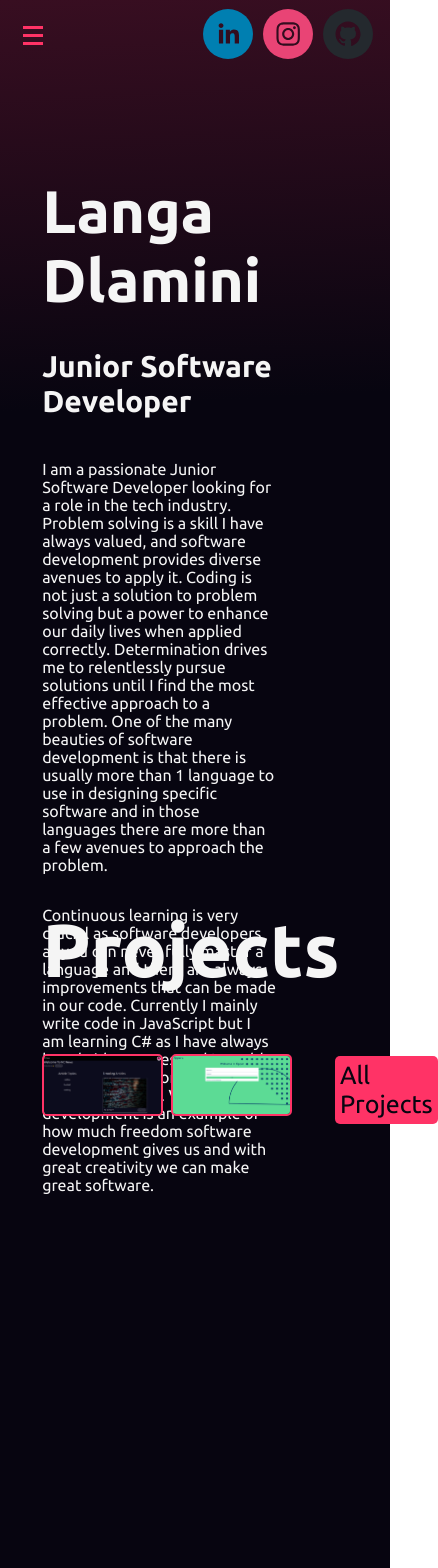
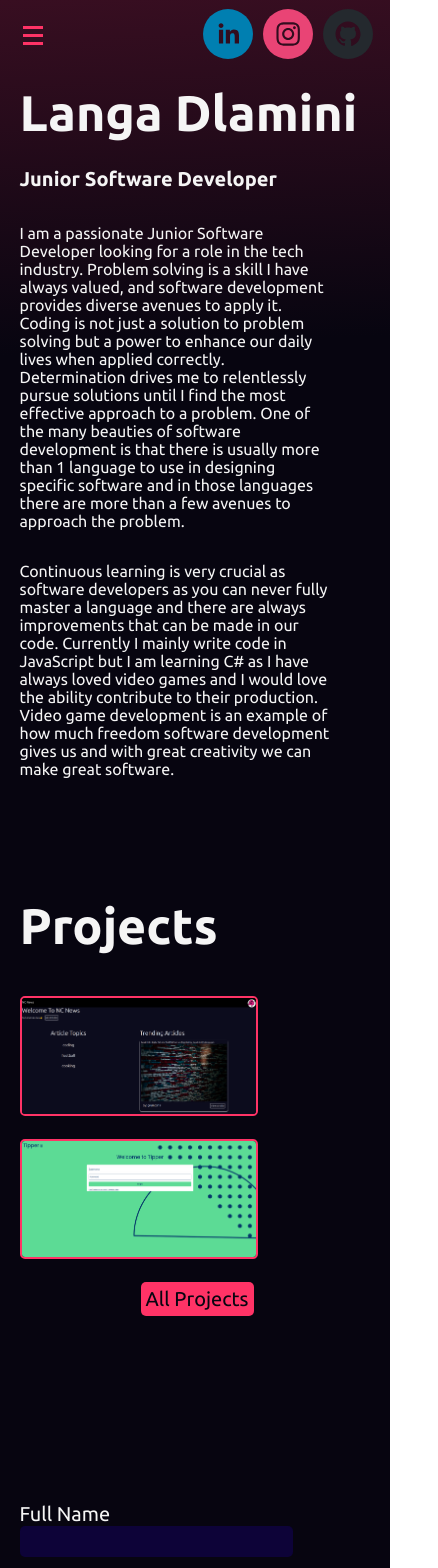
Before and after one commit to LangaLee/My-portfolio, a React (Vite) app: page / in a window 390 px wide. Shown: the top 1568 px of the page, 438 px wide, since content can reach past the window. Built offline with nearby package versions, Linux system fonts and the light colour scheme.

Commit message:
started styling for mobile

```diff
--- a/src/components/homePage.jsx
+++ b/src/components/homePage.jsx
@@ -23,7 +23,6 @@ const HomePage = () => {
             designing specific software and in those languages there are more
             than a few avenues to approach the problem.
           </p>
-
           <p>
             Continuous learning is very crucial as software developers as you
             can never fully master a language and there are always improvements
@@ -49,6 +48,7 @@ const HomePage = () => {
               <img src={TipperImage} alt="Tipper homepage screenshot" />
             </Link>
 
+            <div>
               <Link
                 className="allProjects"
                 to={"/Projects"}
@@ -56,6 +56,7 @@ const HomePage = () => {
               >
                 All Projects
               </Link>
+            </div>
           </div>
         </div>
       </section>
--- a/src/css files/homePage.scss
+++ b/src/css files/homePage.scss
@@ -1,3 +1,144 @@
+@media only screen and (max-width: 1500px) {
+  section {
+    margin-top: auto;
+    scroll-snap-align: center;
+    padding: 5%;
+    padding-top: 5vh;
+  }
+  .introSection {
+    .introDiv {
+      display: flex;
+      flex-direction: column;
+      h1 {
+        font-size: 50px;
+        margin-bottom: 10px;
+      }
+
+      h2 {
+        font-size: 20px;
+      }
+      p {
+        width: 80vw;
+      }
+    }
+  }
+
+  .projectSection {
+    div {
+      display: flex;
+      flex-direction: column;
+
+      h2 {
+        font-size: 50px;
+      }
+      div {
+        width: 60vw;
+        display: flex;
+        flex-direction: column;
+        align-items: flex-start;
+        div {
+          width: 100%;
+          display: flex;
+          align-items: flex-end;
+        }
+      }
+    }
+    img {
+      width: 60vw;
+      margin-bottom: 20px;
+      border: solid;
+      border-width: 2px;
+      border-radius: 5px;
+      border-color: #ff3366;
+    }
+    .allProjects {
+      padding: 5px;
+      text-decoration: none;
+      background-color: #ff3366;
+      border-radius: 5px;
+      color: #070510;
+      font-size: 20px;
+      margin-left: 10%;
+    }
+    .allProjects:hover {
+      background-color: #070510;
+      color: #ff3366;
+    }
+  }
+
+  .contactSection {
+  }
+
+  .contactDiv {
+    display: flex;
+    flex-direction: row;
+    padding-top: 10vh;
+    form {
+      width: 70vw;
+      height: 70vh;
+      display: flex;
+      flex-direction: column;
+      label {
+        font-size: 20px;
+        font-weight: 400;
+        margin-top: 40px;
+      }
+      input {
+        color: whitesmoke;
+        background-color: #0d0338;
+        border: none;
+        border-radius: 5px;
+        font-size: 20px;
+        padding: 4px;
+      }
+      textarea {
+        color: whitesmoke;
+        background-color: #0d0338;
+        border: none;
+        border-radius: 5px;
+        font-size: 20px;
+        padding: 4px;
+      }
+      textarea:focus {
+        outline-width: 0;
+        border: solid;
+        border-radius: 2px;
+        border-color: #ff3366;
+      }
+      input:focus {
+        outline-width: 0;
+        border: solid;
+        border-radius: 2px;
+        border-color: #ff3366;
+      }
+
+      .messageInput {
+        height: 30%;
+      }
+
+      div {
+        margin-top: 20px;
+        display: flex;
+        flex-direction: column;
+        align-items: flex-end;
+        button {
+          color: #070510;
+          background-color: #ff3366;
+          border: none;
+          border-radius: 5px;
+          width: 70px;
+          font-size: 15px;
+        }
+        button:hover {
+          cursor: pointer;
+          color: #ff3366;
+          background-color: #070510;
+        }
+      }
+    }
+  }
+}
+@media only screen and (min-width: 1500px) {
   section {
     margin-left: 2vw;
     margin-top: auto;
@@ -135,3 +276,4 @@ section {
       }
     }
   }
+}
--- a/src/css files/navbar.scss
+++ b/src/css files/navbar.scss
@@ -1,3 +1,4 @@
+@media only screen and (max-width: 1500px) {
   .navBar {
     box-sizing: border-box;
     display: flex;
@@ -34,3 +35,42 @@
       margin-left: 10px;
     }
   }
+}
+@media only screen and (min-width: 1500px) {
+  .navBar {
+    box-sizing: border-box;
+    display: flex;
+    position: fixed;
+    background-color: inherit;
+    height: 8vh;
+    width: 100%;
+    top: 0%;
+    left: 0%;
+    align-items: center;
+    justify-content: space-between;
+    padding: 2vh;
+  }
+
+  .options {
+    background-color: #ff3366;
+    height: 3px;
+    width: 20px;
+    margin-top: 5px;
+  }
+
+  .optionsLink {
+    background-color: inherit;
+    border: none;
+  }
+
+  .optionsLink:hover {
+    cursor: pointer;
+    background-color: inherit;
+  }
+
+  .socialLinks {
+    a {
+      margin-left: 10px;
+    }
+  }
+}
--- a/src/css files/navigationList.scss
+++ b/src/css files/navigationList.scss
@@ -1,3 +1,40 @@
+@media only screen and (max-width: 1500px) {
+  .closeNavList {
+    background-color: inherit;
+    border: none;
+    color: #070510;
+    font-size: 25px;
+  }
+
+  .navList {
+    position: fixed;
+    display: flex;
+    flex-direction: column;
+    height: 100vh;
+    background-color: #ff3366;
+    color: black;
+    width: 40vw;
+  }
+
+  .navListItems {
+    margin-top: 15vh;
+    display: flex;
+    flex-direction: column;
+  }
+
+  .liItem {
+    margin-top: 40px;
+    text-decoration: none;
+  }
+  .liItem:visited {
+    color: #070510;
+  }
+
+  .liItem:hover {
+    cursor: pointer;
+  }
+}
+@media only screen and (min-width: 1500px) {
   .closeNavList {
     background-color: inherit;
     border: none;
@@ -32,3 +69,4 @@
   .liItem:hover {
     cursor: pointer;
   }
+}
--- a/src/css files/projects.scss
+++ b/src/css files/projects.scss
@@ -1,3 +1,4 @@
+@media only screen and (max-width: 1500px) {
   .projects {
     display: flex;
     flex-direction: row;
@@ -43,3 +44,51 @@
   .projectTitle {
     font-size: 50px;
   }
+}
+@media only screen and (min-width: 1500px) {
+  .projects {
+    display: flex;
+    flex-direction: row;
+    flex-wrap: wrap;
+    justify-content: space-around;
+    padding-top: 20vh;
+    Link {
+      width: 100%;
+      height: 100%;
+    }
+    img {
+      width: 30vw;
+      margin-right: 2vw;
+      border: solid;
+      border-width: 2px;
+      border-radius: 5px;
+      border-color: #ff3366;
+    }
+    min-height: 100vh;
+  }
+  .projectsSection {
+    height: 100vh;
+  }
+  .projectScreenshot {
+    width: 30vw;
+    border: solid;
+    border-radius: 5px;
+    border-width: 2px;
+    border-color: #ff3366;
+    margin-top: 20%;
+  }
+  .projectDiv {
+    margin-top: 10vh;
+    display: flex;
+    flex-direction: row;
+    justify-content: space-around;
+    p {
+      width: 40vw;
+      margin-top: 10%;
+    }
+  }
+
+  .projectTitle {
+    font-size: 50px;
+  }
+}
```
Lines whose indentation alone changed are shown as unchanged.
